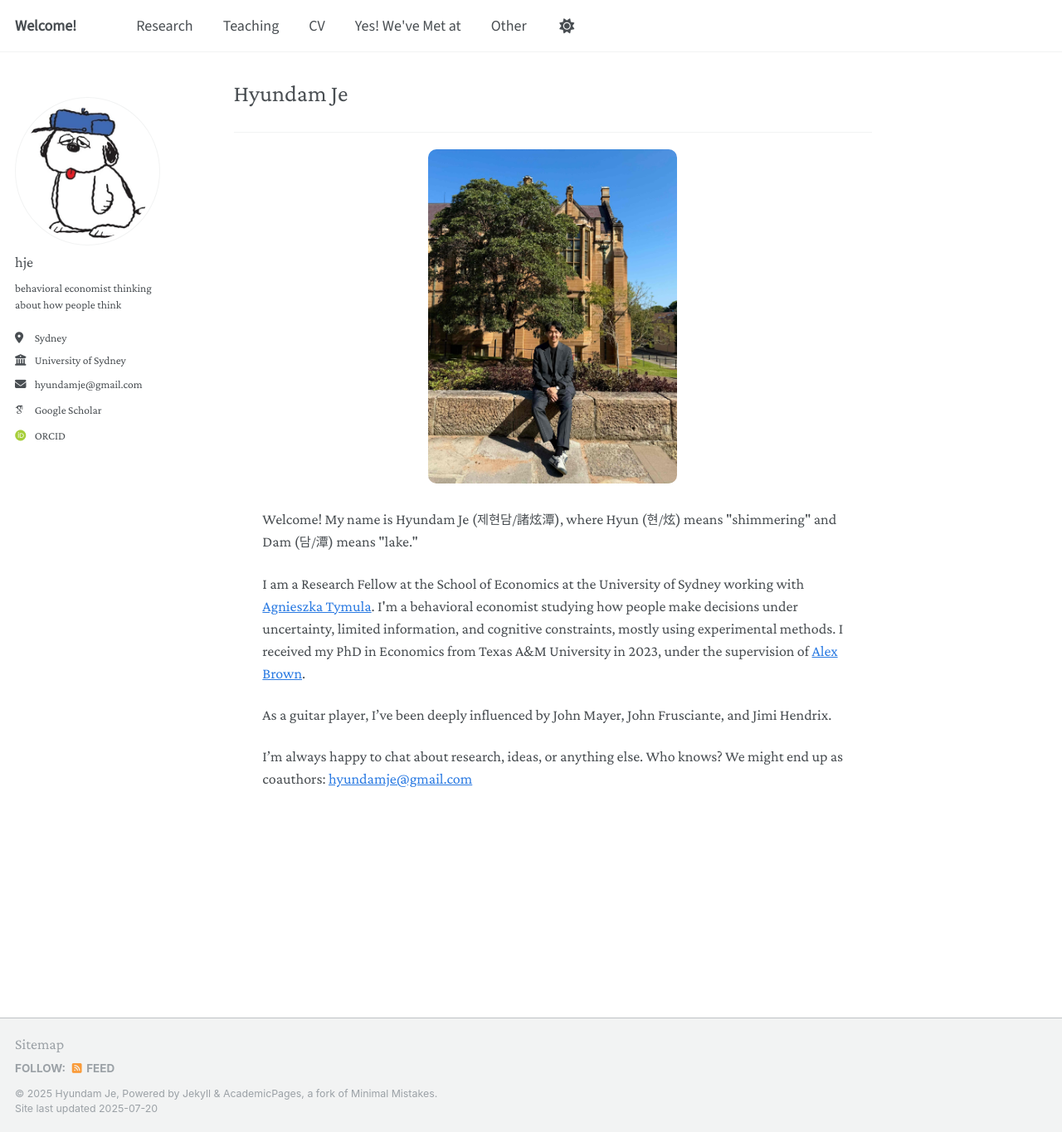
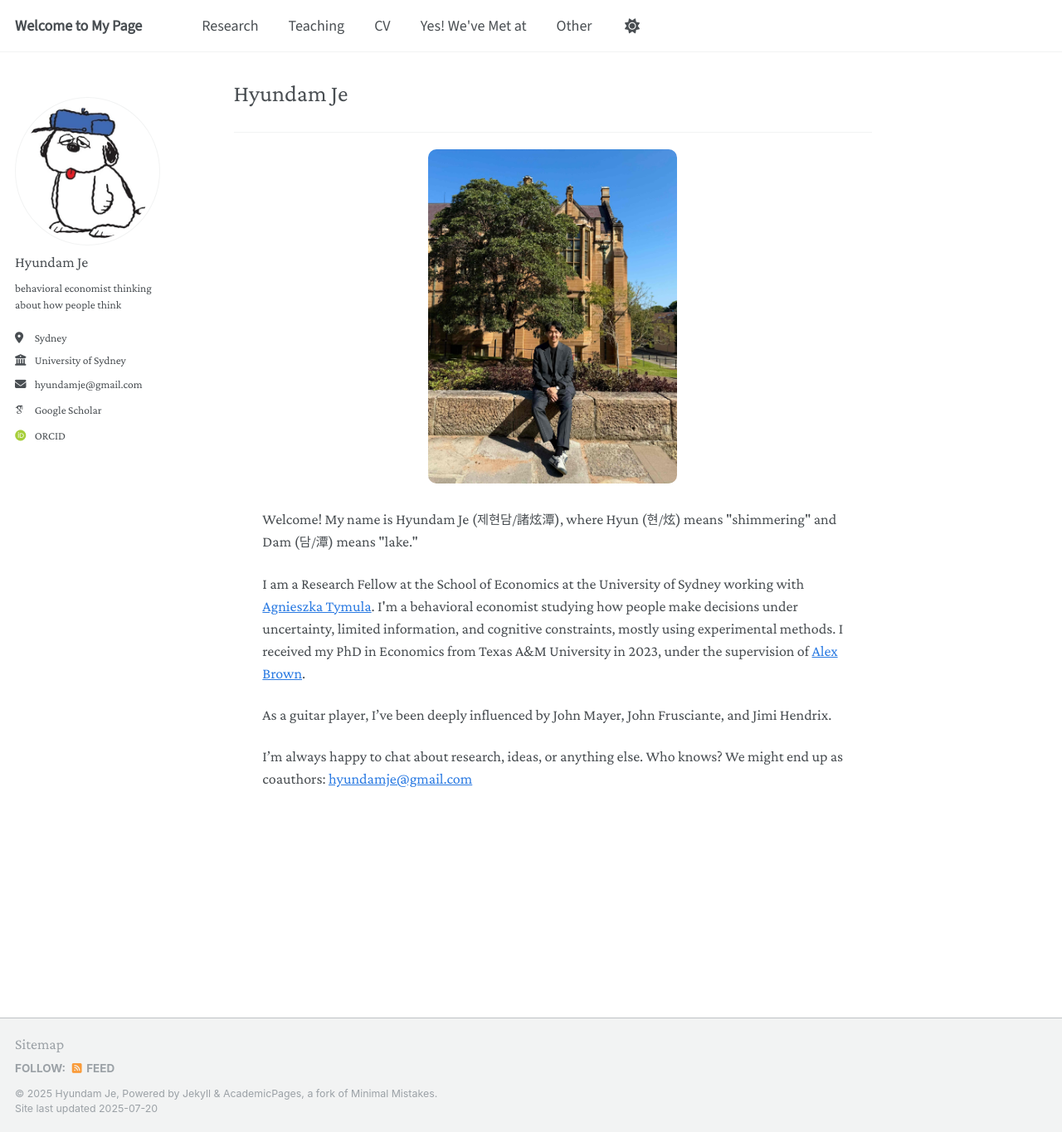
Before and after one commit to hyundamje/hyundamje.github.io, a Jekyll site: the page built from _pages/about.md, in a window 1280 px wide and 1365 px high. Shown: the whole window at 83% size. Built offline with Jekyll 4.4.1, drawn with Linux system fonts in a browser that asks for light colours; some web fonts are replaced.

Commit message:
Update _config.yml

```diff
--- a/_config.yml
+++ b/_config.yml
@@ -22,7 +22,7 @@ plugins:
 
 # minimal_mistakes_skin: "default"
 
-title                    : "Welcome!"
+title                    : "Welcome to My Page"
 title_separator          : "—"
 name                     : &hyundamje "Hyundam Je"
 description              : &description "behavioral economist"
@@ -36,7 +36,7 @@ repository               : "hyundamje/hyundamje.github.io"
 author:
   # Biographic information
   avatar           : "olaf.png"
-  name             : "hje"
+  name             : "Hyundam Je"
   pronouns         : # example: "she/her"
   bio              : "behavioral economist thinking about how people think"
   location         : "Sydney"
```
